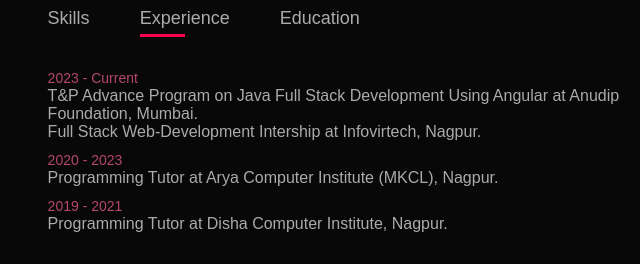
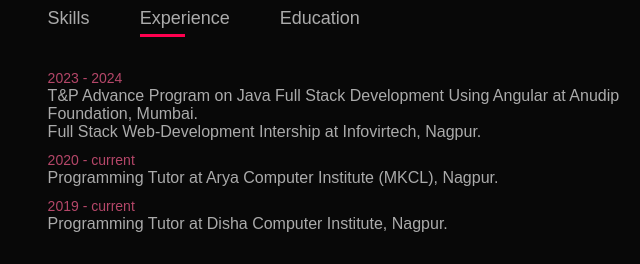
Before and after one commit to kunalkanchankar/kunalkanchankar.github.io, a plain HTML site: page index.html in a window 1280 px wide. Both pictures are taken after a click on the element "Experience". Shown: the part 1115-1379 px from the top of the page, 490-1130 px from the left. Drawn offline with Linux system fonts and the light colour scheme.

Commit message:
index.html

```diff
--- a/index.html
+++ b/index.html
@@ -56,9 +56,9 @@
                     </div>
                     <div class="tab-contents" id="experience">
                         <ul>
-                            <li><span>2023 - Current</span><br>T&P Advance Program on Java Full Stack Development Using Angular at Anudip Foundation, Mumbai.<br>Full Stack Web-Development Intership at Infovirtech, Nagpur.</li>
-                            <li><span>2020 - 2023</span><br>Programming Tutor at Arya Computer Institute (MKCL), Nagpur.</li>
-                            <li><span>2019 - 2021</span><br>Programming Tutor at Disha Computer Institute, Nagpur.</li>
+                            <li><span>2023 - 2024</span><br>T&P Advance Program on Java Full Stack Development Using Angular at Anudip Foundation, Mumbai.<br>Full Stack Web-Development Intership at Infovirtech, Nagpur.</li>
+                            <li><span>2020 - current</span><br>Programming Tutor at Arya Computer Institute (MKCL), Nagpur.</li>
+                            <li><span>2019 - current</span><br>Programming Tutor at Disha Computer Institute, Nagpur.</li>
                         </ul>
                     </div>
                     <div class="tab-contents" id="education">
```
